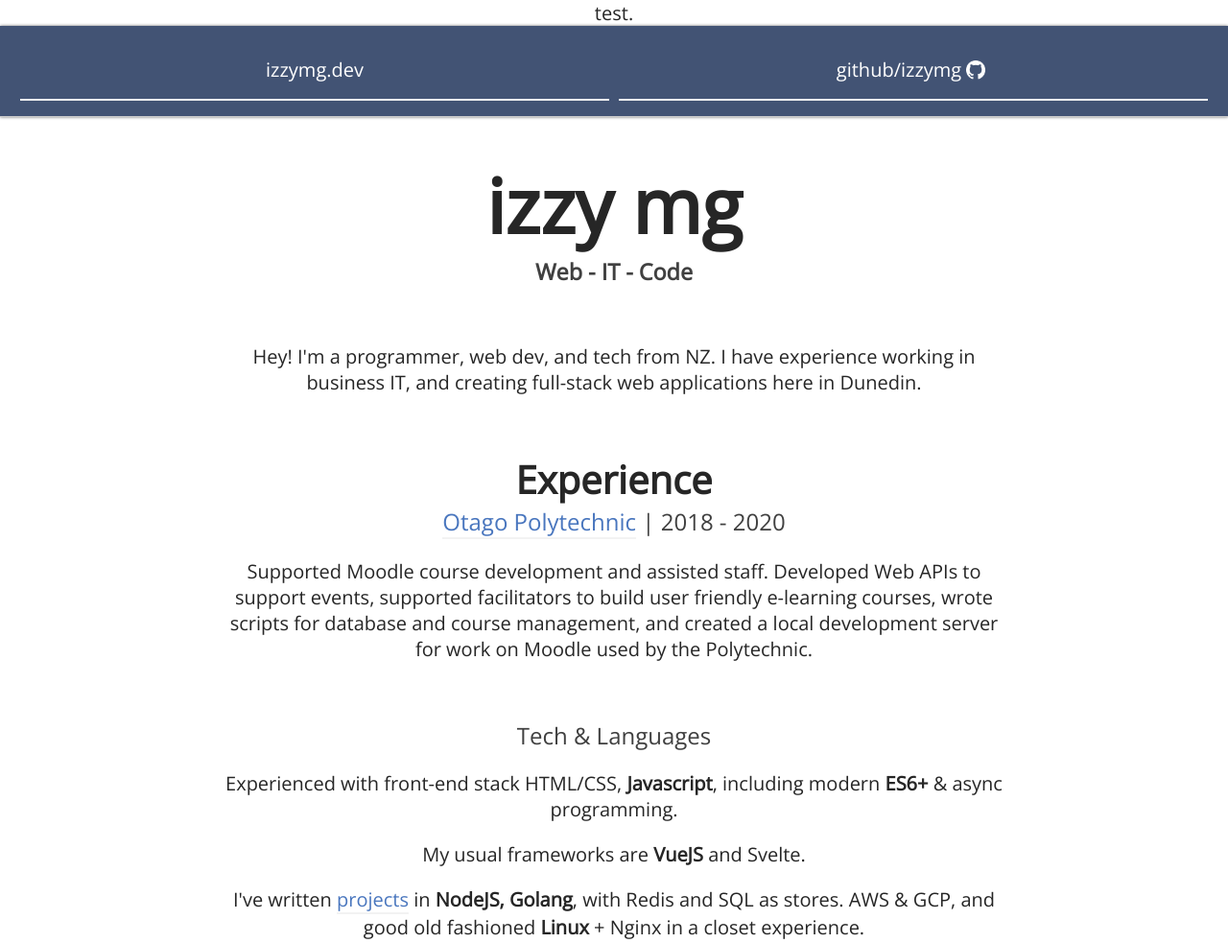
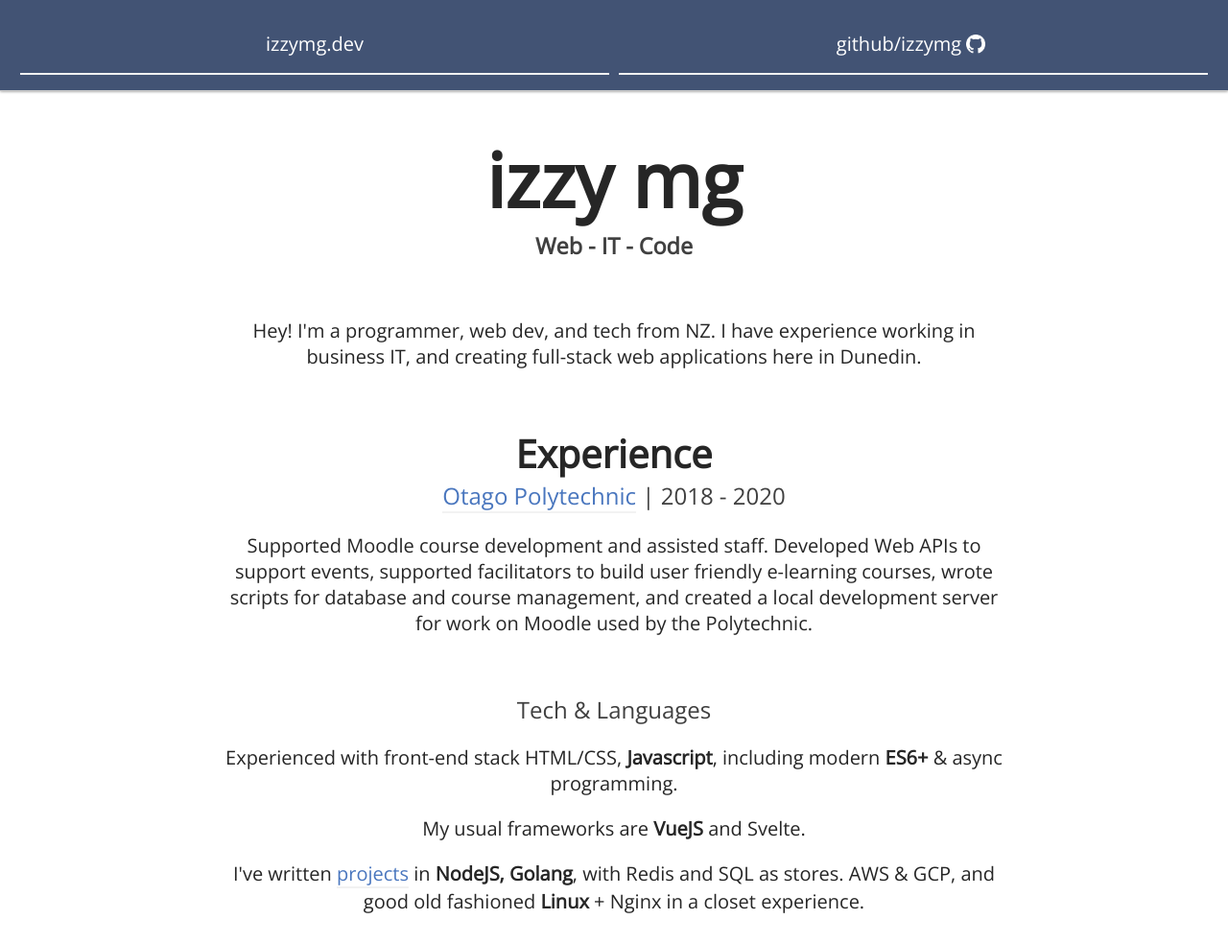
Before and after one commit to izzymg/izzy, a website: page build/index.html in a window 1280 px wide. Shown: the whole page at 96% size. Drawn offline with nearby package versions, Linux system fonts and the light colour scheme; a web font is replaced by a local one.

Commit message:
Removed test

```diff
--- a/build/index.html
+++ b/build/index.html
@@ -16,7 +16,6 @@
 </head>
 
 <body>
-  <div style="display: hidden;">test.</div>
   <nav class="navbar">
     <div class="navlink">
       <a href="/">izzymg.dev</a>
```
